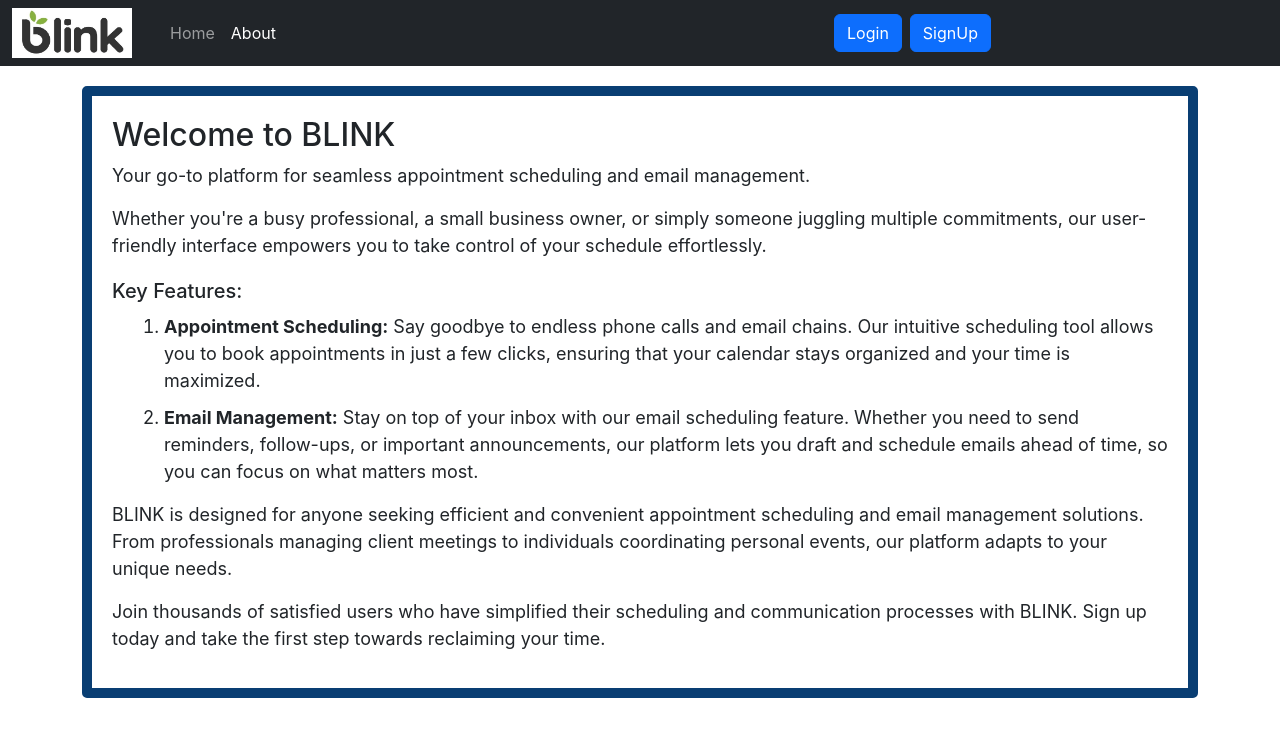
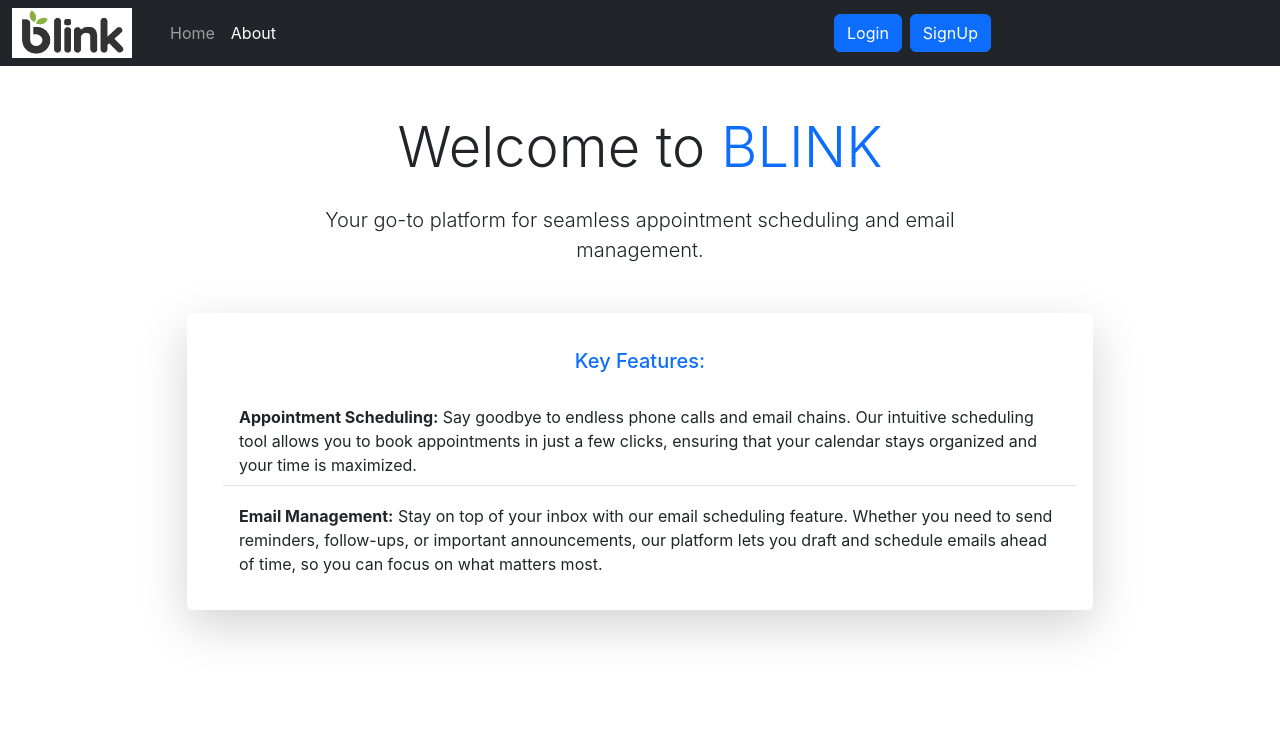
Before and after one commit to chetanjaizz/Appointment_Scheduler_using_AWS, a React (Create React App) app: page /about in a window 1280 px wide. Shown: the top 736 px of the page. Built offline with nearby package versions, Linux system fonts and the light colour scheme.

Commit message:
Update About.js

```diff
--- a/src/components/About.js
+++ b/src/components/About.js
@@ -1,28 +1,40 @@
-import React, { useEffect, useContext } from 'react'
+import React from 'react';
 import './about_section.css';
 
 
 const About = () => {
-
   return (
-    <div className="about-section">
-      <h2>Welcome to BLINK</h2>
-      <p>Your go-to platform for seamless appointment scheduling and email management.</p>
-      <p>Whether you're a busy professional, a small business owner, or simply someone juggling multiple commitments, our user-friendly interface empowers you to take control of your schedule effortlessly.</p>
-
-      <div className="key-features">
-        <h3>Key Features:</h3>
-        <ol>
-          <li><strong>Appointment Scheduling:</strong> Say goodbye to endless phone calls and email chains. Our intuitive scheduling tool allows you to book appointments in just a few clicks, ensuring that your calendar stays organized and your time is maximized.</li>
-          <li><strong>Email Management:</strong> Stay on top of your inbox with our email scheduling feature. Whether you need to send reminders, follow-ups, or important announcements, our platform lets you draft and schedule emails ahead of time, so you can focus on what matters most.</li>
-        </ol>
+    <div className="container mt-5">
+      <div className="row justify-content-center">
+        <div className="col-lg-8 text-center">
+          <h2 className="display-4 mb-4">Welcome to <span className="text-primary">BLINK</span></h2>
+          <p className="lead mb-5">Your go-to platform for seamless appointment scheduling and email management.</p>
+        </div>
       </div>
-
-      <p>BLINK is designed for anyone seeking efficient and convenient appointment scheduling and email management solutions. From professionals managing client meetings to individuals coordinating personal events, our platform adapts to your unique needs.</p>
-
-      <p>Join thousands of satisfied users who have simplified their scheduling and communication processes with BLINK. Sign up today and take the first step towards reclaiming your time.</p>
+      <div className="row justify-content-center">
+        <div className="col-lg-10">
+          <div className="card border-0 shadow-lg">
+            <div className="card-body">
+              {/* <p className="mb-4">Whether you're a busy professional, a small business owner, or simply someone juggling multiple commitments, our user-friendly interface empowers you to take control of your schedule effortlessly.</p> */}
+              <div className="key-features">
+                <h3 className="mb-4 text-center text-primary">Key Features:</h3>
+                <ol className="list-group list-group-flush">
+                  <li className="list-group-item">
+                    <strong>Appointment Scheduling:</strong> Say goodbye to endless phone calls and email chains. Our intuitive scheduling tool allows you to book appointments in just a few clicks, ensuring that your calendar stays organized and your time is maximized.
+                  </li>
+                  <li className="list-group-item">
+                    <strong>Email Management:</strong> Stay on top of your inbox with our email scheduling feature. Whether you need to send reminders, follow-ups, or important announcements, our platform lets you draft and schedule emails ahead of time, so you can focus on what matters most.
+                  </li>
+                </ol>
+              </div>
+              {/* <p className="mt-4">BLINK is designed for anyone seeking efficient and convenient appointment scheduling and email management solutions. From professionals managing client meetings to individuals coordinating personal events, our platform adapts to your unique needs.</p> */}
+              {/* <p className="text-center mt-5"><strong>Join thousands of satisfied users</strong> who have simplified their scheduling and communication processes with <span className="text-primary">BLINK</span>. Sign up today and take the first step towards reclaiming your time.</p> */}
+            </div>
+          </div>
+        </div>
+      </div>
     </div>
-  )
+  );
 }
 
-export default About
+export default About;
```
